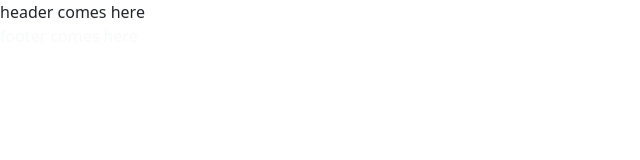
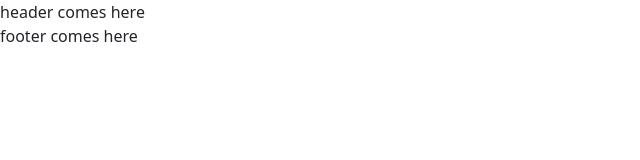
Before and after one commit to uritisaiabhishek/shivon-ai, a website: page src/index.html in a window 1280 px wide. Shown: the whole page, without its empty margins (0-640 px from the left). Drawn offline with nearby package versions, Linux system fonts and the light colour scheme; files that its build step writes are made by us from their sources.

Commit message:
deployment verify

```diff
--- a/src/includes/footer.html
+++ b/src/includes/footer.html
@@ -1,3 +1,3 @@
-<footer class="text-light">
+<footer class="">
     footer comes here
 </footer>
```
